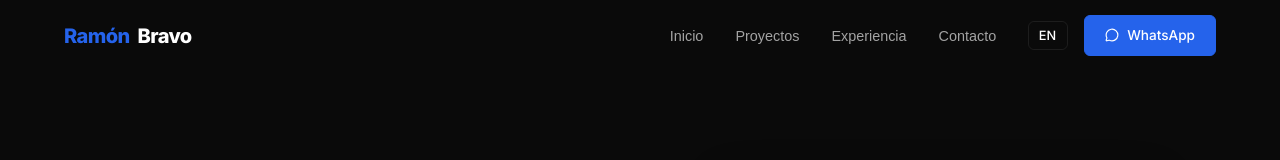
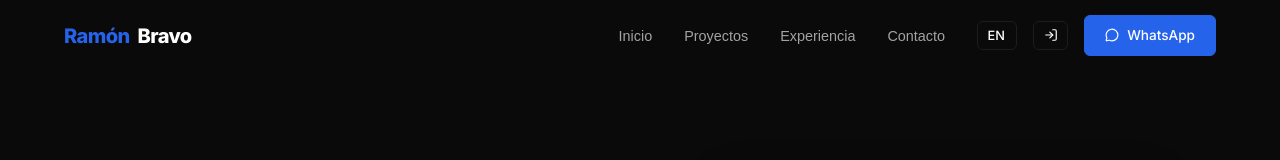
Before and after one commit to ramonbravo13/portfolio, a React (Vite) app: page / in a window 1280 px wide. Shown: the top 160 px of the page. Built offline with nearby package versions, Linux system fonts and the light colour scheme; no server answers; the database is empty.

Commit message:
feat: Add visible login button to navbar

```diff
--- a/src/components/Navbar.jsx
+++ b/src/components/Navbar.jsx
@@ -1,6 +1,6 @@
 import { useState, useEffect } from 'react';
 import { Link, useLocation, useNavigate } from 'react-router-dom';
-import { Menu, X, MessageCircle, Edit, LogOut } from 'lucide-react';
+import { Menu, X, MessageCircle, Edit, LogOut, LogIn } from 'lucide-react';
 import { usePortfolio } from '../context/PortfolioContext';
 
 export default function Navbar() {
@@ -104,7 +104,7 @@ export default function Navbar() {
             <button onClick={toggleLanguage} className="btn-secondary" style={{ padding: '0.4rem 0.6rem', fontSize: '0.8rem', minWidth: '40px' }}>
               {language === 'es' ? 'EN' : 'ES'}
             </button>
-            {isAdminAuth && (
+            {isAdminAuth ? (
               <>
                 <Link to="/admin" className="btn-secondary" style={{ padding: '0.5rem 1rem', fontSize: '0.85rem' }}>
                   <Edit size={14} /> Admin
@@ -115,6 +115,10 @@ export default function Navbar() {
                   <LogOut size={14} />
                 </button>
               </>
+            ) : (
+              <Link to="/login" className="btn-secondary" style={{ padding: '0.4rem 0.6rem', fontSize: '0.8rem' }} title={isEnglish ? "Admin Login" : "Acceso Admin"}>
+                <LogIn size={14} />
+              </Link>
             )}
 
             <a href="https://wa.me/523315004877" target="_blank" rel="noopener noreferrer" className="btn-primary" style={{ display: 'inline-flex', alignItems: 'center', gap: '8px', padding: '0.5rem 1.25rem', fontSize: '0.85rem', borderRadius: 'var(--radius-sm)', textDecoration: 'none' }}>
@@ -178,7 +182,7 @@ export default function Navbar() {
               {isEnglish ? 'Cambiar a Español' : 'Switch to English'}
             </button>
 
-            {isAdminAuth && (
+            {isAdminAuth ? (
               <>
                 <Link to="/admin" onClick={() => setIsOpen(false)} className="btn-secondary" style={{ justifyContent: 'center' }}>
                   <Edit size={16} /> Admin Panel
@@ -187,6 +191,10 @@ export default function Navbar() {
                   <LogOut size={16} /> {isEnglish ? 'Logout' : 'Cerrar sesión'}
                 </button>
               </>
+            ) : (
+              <Link to="/login" onClick={() => setIsOpen(false)} className="btn-secondary" style={{ justifyContent: 'center' }}>
+                <LogIn size={16} /> {isEnglish ? 'Admin Login' : 'Acceso Admin'}
+              </Link>
             )}
 
             <a href="https://wa.me/523315004877" target="_blank" rel="noopener noreferrer" className="btn-primary" style={{ display: 'inline-flex', alignItems: 'center', gap: '8px', justifyContent: 'center', textDecoration: 'none' }}>
```
